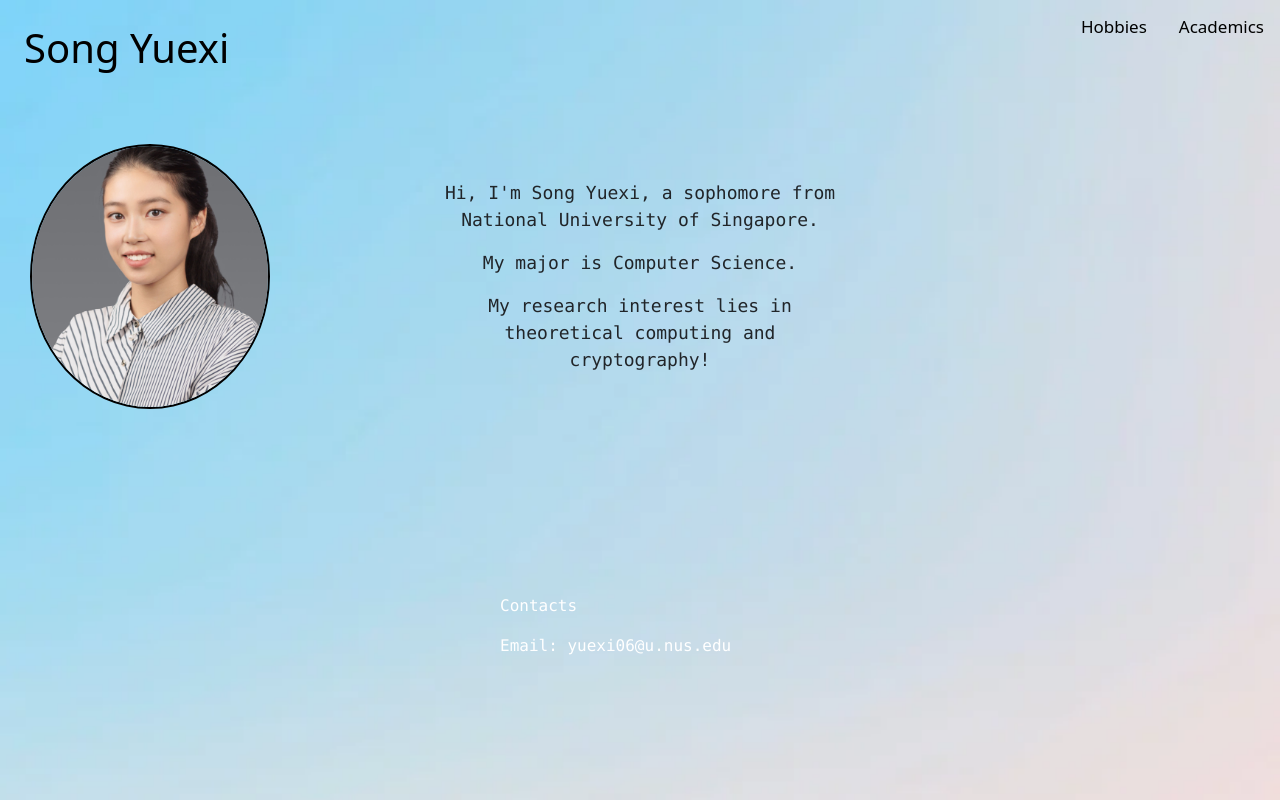
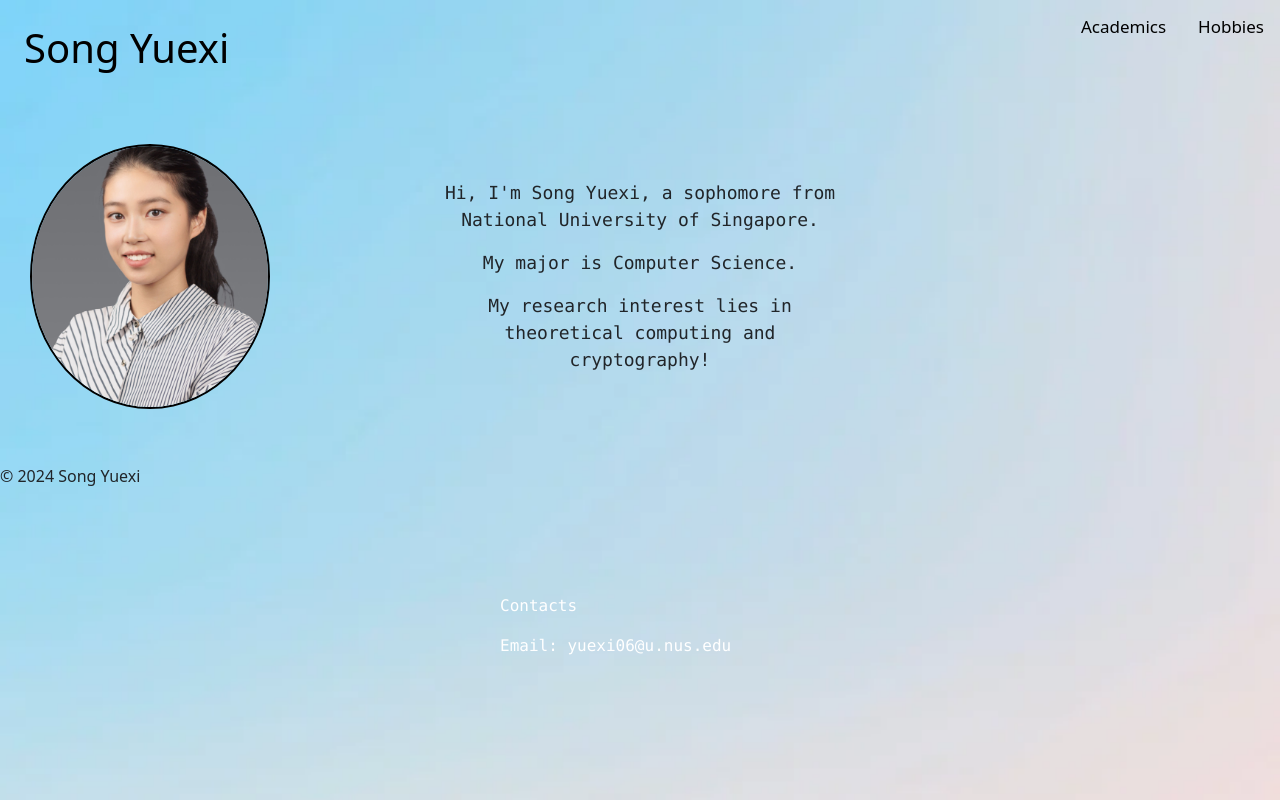
Before and after one commit to YosieSYX/SongYuexi, a plain HTML site: page index.html in a window 1280 px wide. Shown: the top 800 px of the page. Drawn offline with nearby package versions, Linux system fonts and the light colour scheme.

Commit message:
Update index.html

```diff
--- a/index.html
+++ b/index.html
@@ -10,8 +10,8 @@
 </head>
 <body>
 <div class="topnav">
+  <a class="active" href="Hobbies.html">Hobbies</a>
   <a class="active" href="Academics.html">Academics</a>
-  <a class="active" href="Hobbies.html">Hobbies</a>
   <h1 class="text-black p-4 text-left fw-light">Song Yuexi</h1>
 </div>
 <div class="image-container">
@@ -32,5 +32,8 @@
     <p>Email: yuexi06@u.nus.edu</p>
   </div>
 </div>
+<footer class="footer">
+  <p>&copy; 2024 Song Yuexi</p>
+</footer>
 </body>
 </html>
```
